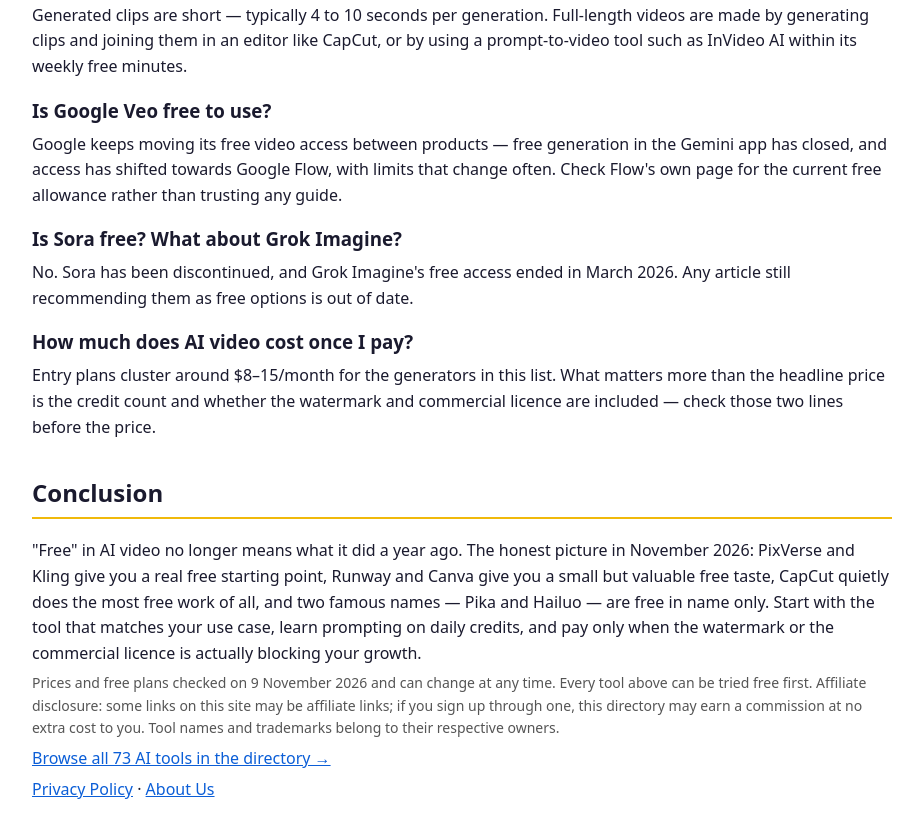
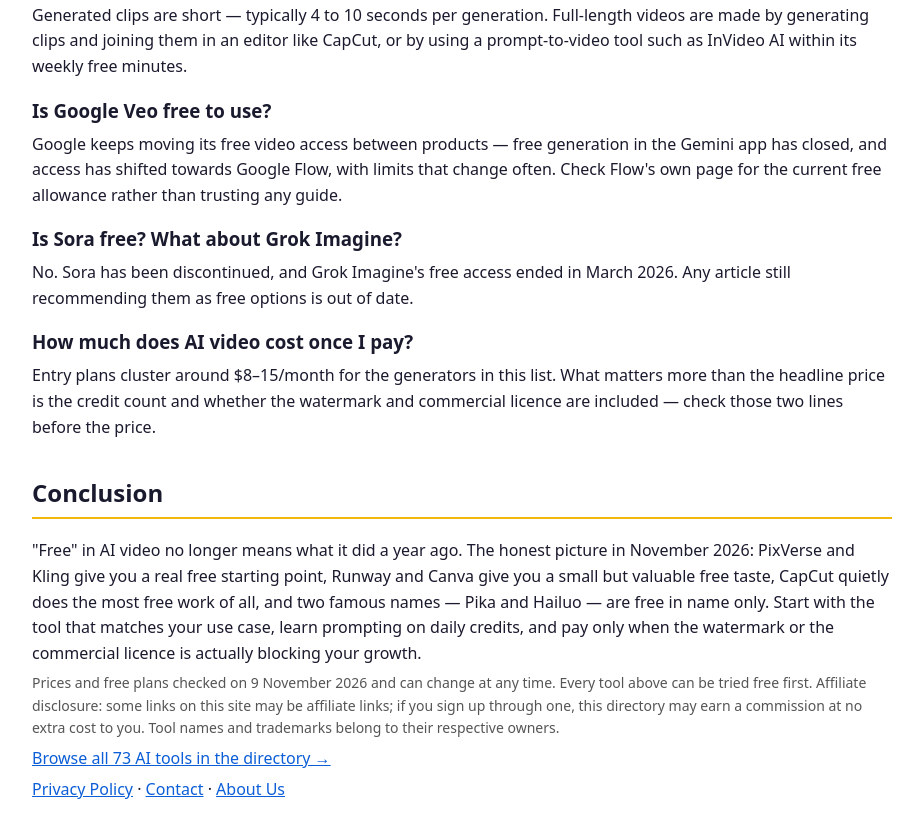
Before and after one commit to usachaina7631-beep/ai-tools-directory, a plain HTML site: page best-free-ai-video-generator.html in a window 1280 px wide. Shown: the part 5721-6550 px from the top of the page, without its empty margins (178-1101 px from the left). Drawn offline with Linux system fonts and the light colour scheme.

Commit message:
Add Contact link to best-free-ai-video-generator footer

```diff
--- a/best-free-ai-video-generator.html
+++ b/best-free-ai-video-generator.html
@@ -149,7 +149,7 @@
 <footer>
 <p class="meta">Prices and free plans checked on 9 November 2026 and can change at any time. Every tool above can be tried free first. Affiliate disclosure: some links on this site may be affiliate links; if you sign up through one, this directory may earn a commission at no extra cost to you. Tool names and trademarks belong to their respective owners.</p>
 <p><a href="https://aitoolsduniya.in/">Browse all 73 AI tools in the directory →</a></p>
-<p><a href="https://aitoolsduniya.in/privacy-policy.html">Privacy Policy</a> · <a href="https://aitoolsduniya.in/about-us.html">About Us</a></p>
+<p><a href="https://aitoolsduniya.in/privacy-policy.html">Privacy Policy</a> · <a href="https://aitoolsduniya.in/contact.html">Contact</a> · <a href="https://aitoolsduniya.in/about-us.html">About Us</a></p>
 </footer>
 </body>
 </html>
```
